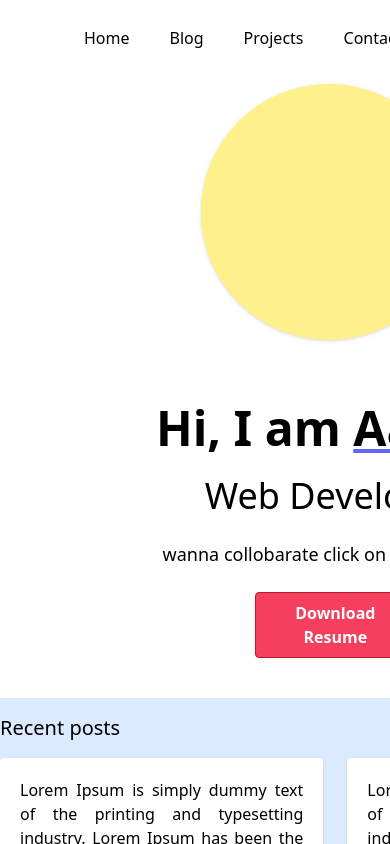
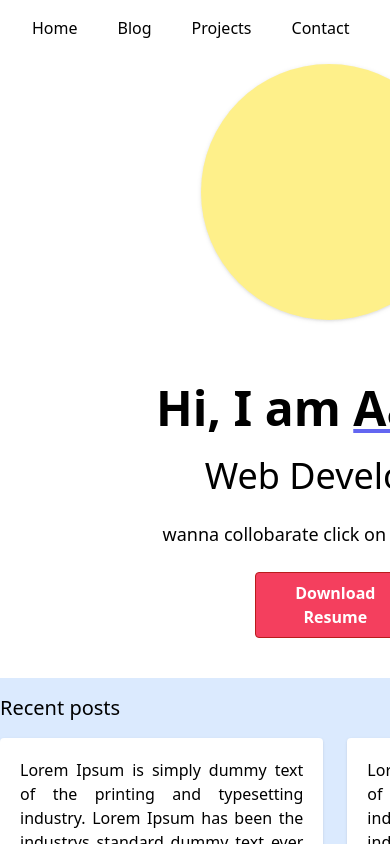
Before and after one commit to aasim-park/portfolioV1.0, a Next.js app: page / in a window 390 px wide. Shown: the top 844 px of the page. Built offline with nearby package versions, Linux system fonts and the light colour scheme.

Commit message:
fixend jumping and zooming of NavBar

```diff
--- a/components/navbar.js
+++ b/components/navbar.js
@@ -5,15 +5,9 @@ import Head from "next/head";
 const NavBar = () => {
   return (
     <>
-      <Head>
-        <meta
-          name="viewport"
-          content="width=device-width, initial-scale=1.0"
-        ></meta>
-      </Head>
-      <nav className="flex flex-row">
+      <nav className="flex overflow-hidden">
         {/* Logo */}
-        <div className="flex invisible m-4 lg:w-1/5 lg:px-20 lg:visible">
+        <div className="hidden m-4 lg:w-1/5 lg:px-20 lg:flex lg:visible">
           <Link href="/">
             <a>
               <GiTunisia className="w-11 h-11" />
@@ -21,7 +15,7 @@ const NavBar = () => {
           </Link>
         </div>
         {/* right side navigation bar */}
-        <div className="flex items-center w-full gap-10 m-2 lg:m-4 lg:w-4/5 lg:pr-16 lg:justify-end">
+        <div className="flex items-center gap-10 px-4 m-4 lg:w-4/5 lg:pr-16 lg:justify-end">
           <Link href="/">
             <a>Home</a>
           </Link>
```
